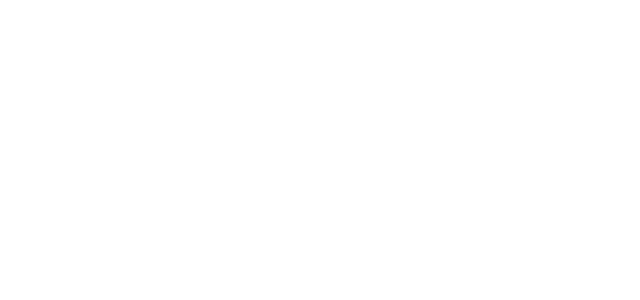
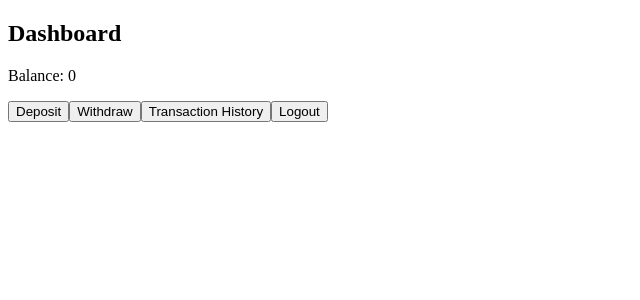
Before and after one commit to adewaleftk/PayMe-frontend, a React (Vite) app: page /dashboard in a window 1280 px wide. Before the commit this address had no page. Shown: the top 300 px of the page, without its empty margins (0-640 px from the left). Built offline with nearby package versions, Linux system fonts and the light colour scheme.

Commit message:
vercel rewrite added

```diff
--- a/src/App.jsx
+++ b/src/App.jsx
@@ -2,6 +2,9 @@ import { Route, Routes } from "react-router-dom"
 import Register from "./assets/components/Register"
 import Login from "./assets/components/Login"
 import Deposit from "./assets/components/Deposit"
+import Dashboard from "./assets/components/Dashboard"
+
+
 
 function App() {
   return (
@@ -9,6 +12,7 @@ function App() {
       <Routes>
         <Route index element={<Register/>} />
         <Route path="/login" element={<Login />} />
+        <Route path="/dashboard" element={<Dashboard />} />
         <Route path="/deposit" element={<Deposit />} />
       </Routes>
     </>
--- /dev/null
+++ b/src/assets/components/Dashboard.jsx
@@ -0,0 +1,50 @@
+import  { useEffect, useState } from 'react';
+import { useNavigate } from 'react-router-dom';
+
+const Dashboard = () => {
+  const [balance, setBalance] = useState(0);
+  const navigate = useNavigate();
+
+  // Fetch user's balance upon component mount (you may need to make an API call)
+  useEffect(() => {
+    // Fetch user's balance here and set it using setBalance
+    // Example: fetchBalance().then((balance) => setBalance(balance));
+  }, []);
+
+  const handleDeposit = () => {
+    // Implement deposit logic and navigate to the deposit page
+    navigate('/deposit');
+  };
+
+  const handleWithdraw = () => {
+    // Implement withdraw logic and navigate to the withdraw page
+    navigate('/withdraw');
+  };
+
+  const handleTransactionHistory = () => {
+    // Implement transaction history logic and navigate to the history page
+    navigate('/transaction-history');
+  };
+
+  const handleLogout = () => {
+    // Implement logout logic (e.g., clearing tokens, session) and navigate to the login page
+    navigate('/login');
+  };
+
+  return (
+    <div>
+      <h2>Dashboard</h2>
+      <div>
+        <p>Balance: {balance}</p>
+      </div>
+      <div>
+        <button onClick={handleDeposit}>Deposit</button>
+        <button onClick={handleWithdraw}>Withdraw</button>
+        <button onClick={handleTransactionHistory}>Transaction History</button>
+        <button onClick={handleLogout}>Logout</button>
+      </div>
+    </div>
+  );
+};
+
+export default Dashboard;
--- a/src/assets/components/Login.jsx
+++ b/src/assets/components/Login.jsx
@@ -39,10 +39,11 @@ function Login() {
       if (response.ok) {
         // Successful sign-in, parse the response JSON
         const data = await response.json();
-
+        console.log(data.token);
+        console.log(data.balance);
         // Store the JWT token or perform other actions as needed
         console.log('Successfully signed in:', data);
-        navigate('/deposit');
+        navigate('/dashboard');
 
         // You can redirect the user to another page or update the UI here
       } else {
```
